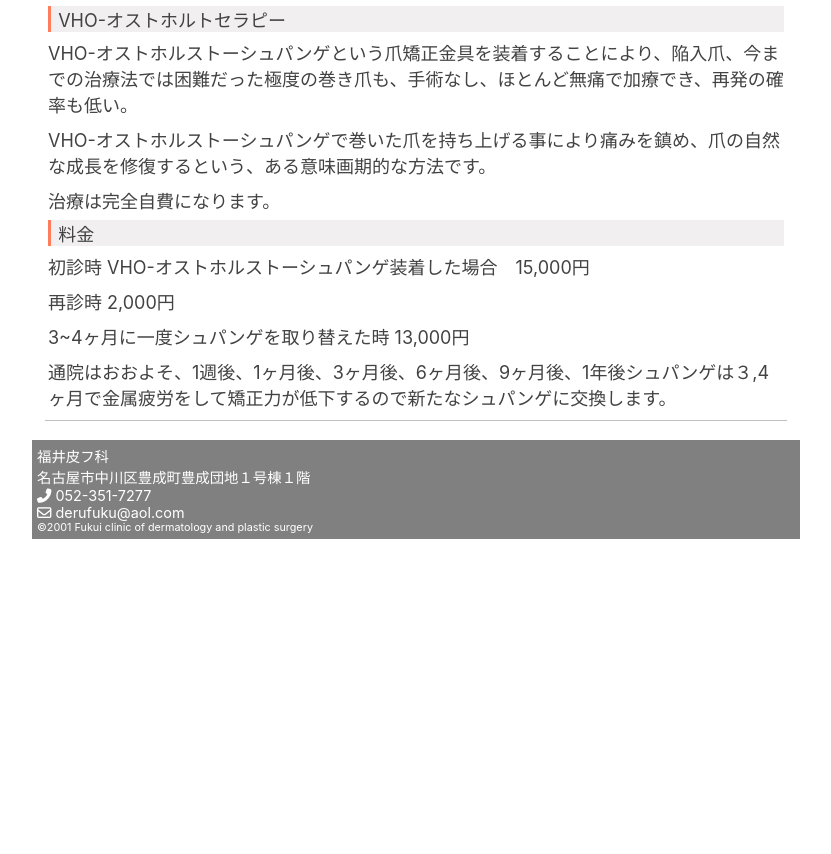
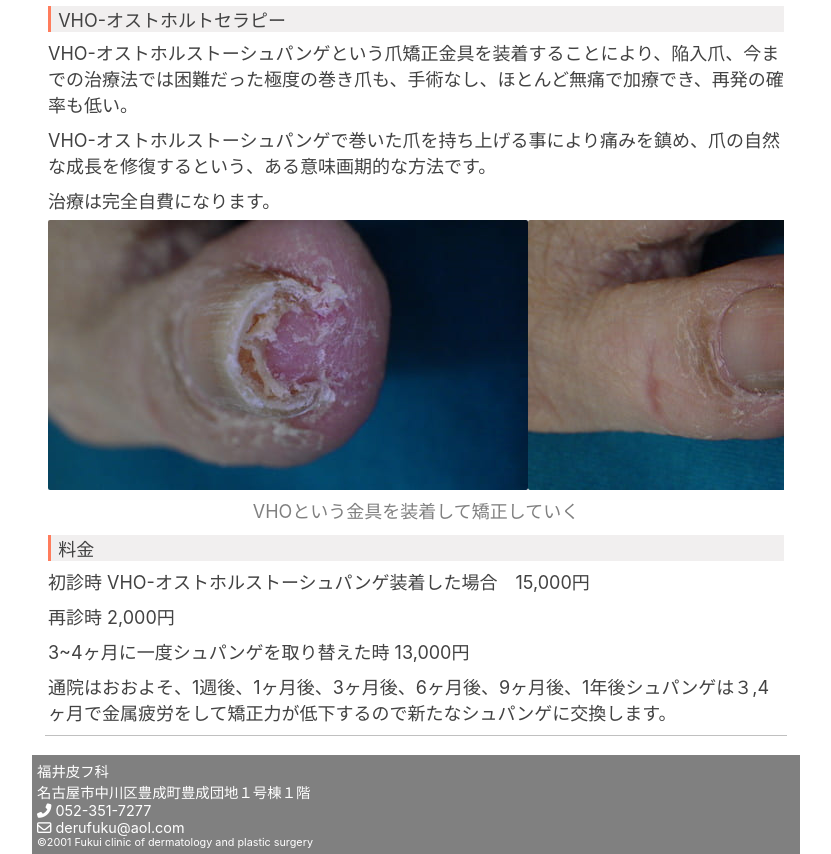
Before and after one commit to masato19890106/fukui_-dermatology, a plain HTML site: page claw.html in a window 1280 px wide. Shown: the part 1447-2301 px from the top of the page, without its empty margins (224-1055 px from the left). Before the commit the page ends 1986 px from the top, so only its background shows below. Drawn offline with Linux system fonts and the light colour scheme.

Commit message:
vho法手順追加

```diff
--- a/claw.html
+++ b/claw.html
@@ -16,6 +16,7 @@
     <meta name="author" content="福井良昌">
     <meta name="viewport" content="width=device-width, initial-scale=1">
     <link rel="stylesheet" href="./lib/css/common.min.css" />
+    <link rel="stylesheet" href="./lib/css/claw.min.css" />
     <link rel="shortcut icon" href="">
     <script src="https://kit.fontawesome.com/20e24a7542.js"></script>
 </head>
@@ -83,7 +84,16 @@
             <p>VHO-オストホルストーシュパンゲという爪矯正金具を装着することにより、陥入爪、今までの治療法では困難だった極度の巻き爪も、手術なし、ほとんど無痛で加療でき、再発の確率も低い。</p>
             <p>VHO-オストホルストーシュパンゲで巻いた爪を持ち上げる事により痛みを鎮め、爪の自然な成長を修復するという、ある意味画期的な方法です。</p>
             <p>治療は完全自費になります。</p>
-
+            <div class="vho-treatment-process">
+                <img src="./images/vho1.jpg" />
+                <img src="./images/vho2.jpg" />
+                <img src="./images/vho3.jpg" />
+                <img src="./images/vho4.jpg" />
+                <img src="./images/vho5.jpg" />
+                <img src="./images/vho6.jpg" />
+                <img src="./images/vho7.jpg" />
+            </div>
+            <p class="vho-desc">VHOという金具を装着して矯正していく</p>
             <h3 class="blockquote">料金</h3>
             <p>初診時 VHO-オストホルストーシュパンゲ装着した場合　15,000円</p>
             <p>再診時 2,000円</p>
--- /dev/null
+++ b/lib/css/claw.less
@@ -0,0 +1,16 @@
+
+.vho-treatment-process {
+    display: flex;
+    overflow-x: scroll;
+    margin:5px 0;
+
+    img {
+        border-radius: 2px;
+    }
+
+}
+.vho-desc {
+    text-align: center;
+    color: grey;
+    margin-bottom: 10px;
+}
```
Also changed, not shown: lib/css/claw.css (added), lib/css/claw.min.css (added).
